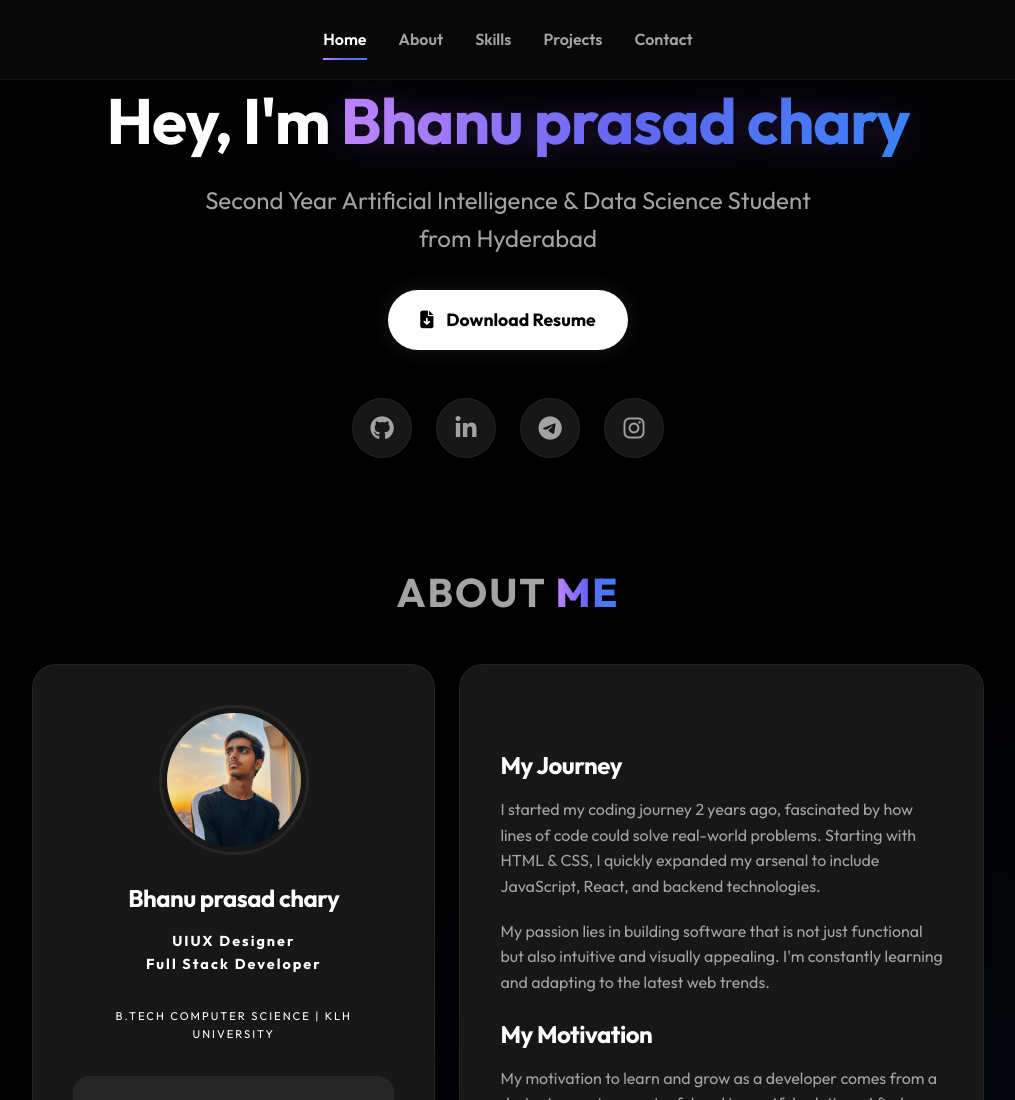
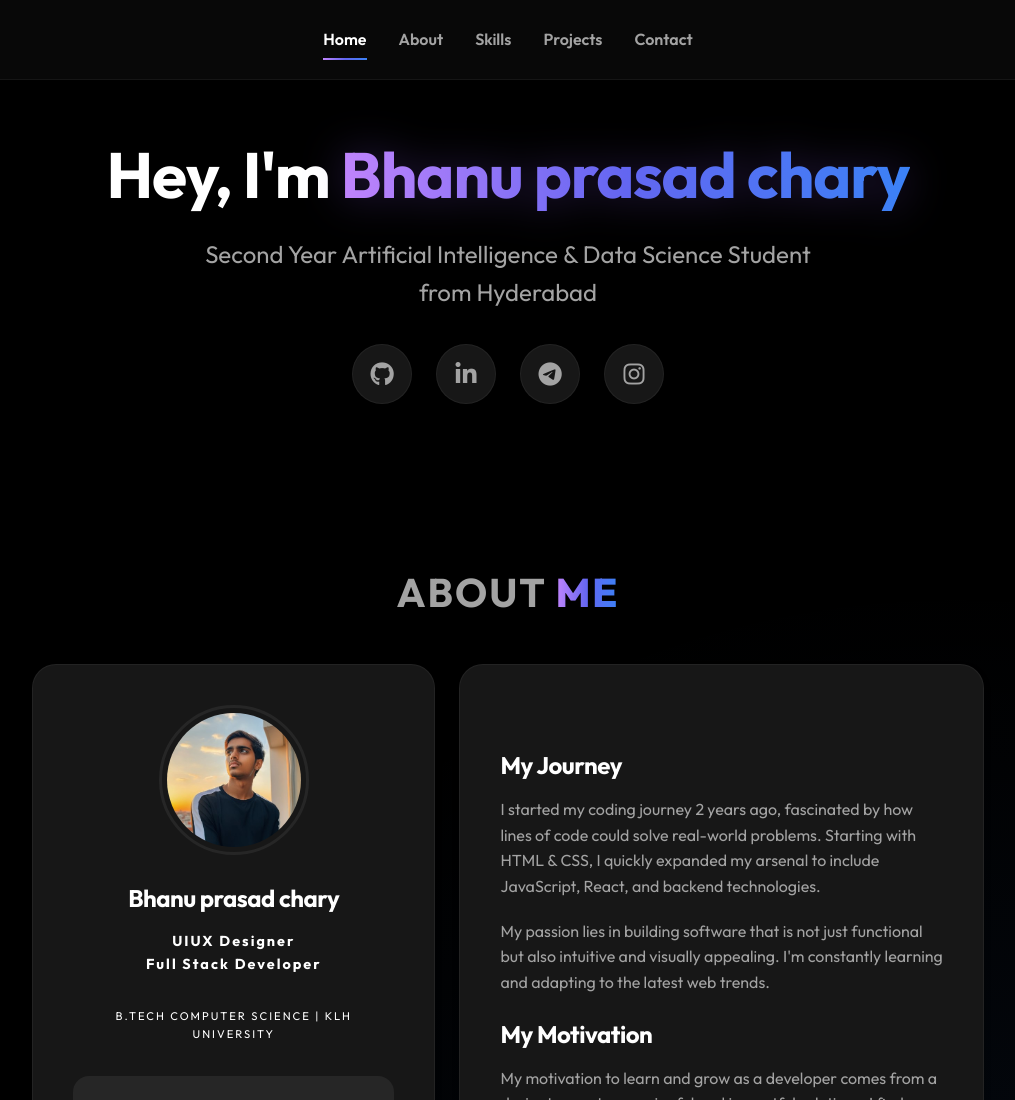
Before and after one commit to chary-09/Chary-s_Portfolio, a plain HTML site: page index.html in a window 1280 px wide. Shown: the top 1100 px of the page, without its empty margins (132-1147 px from the left). Drawn offline with Linux system fonts and the light colour scheme.

Commit message:
Deleted download resume

```diff
--- a/index.html
+++ b/index.html
@@ -32,7 +32,7 @@
         <header class="hero-section center-aligned fade-in-up">
             <h1 class="hero-title">Hey, I'm <span class="highlight-name">Bhanu prasad chary</span></h1>
             <p class="hero-subtitle">Second Year Artificial Intelligence & Data Science Student <br> from Hyderabad</p>
-            <a href="#" class="resume-btn"><i class="fa-solid fa-file-arrow-down"></i> Download Resume</a>
+            <!-- <a href="#" class="resume-btn"><i class="fa-solid fa-file-arrow-down"></i> Download Resume</a> -->
             <div class="hero-socials">
                 <a href="https://github.com/chary-09" class="social-btn" target="_blank"><i
                         class="fa-brands fa-github"></i></a>
```
